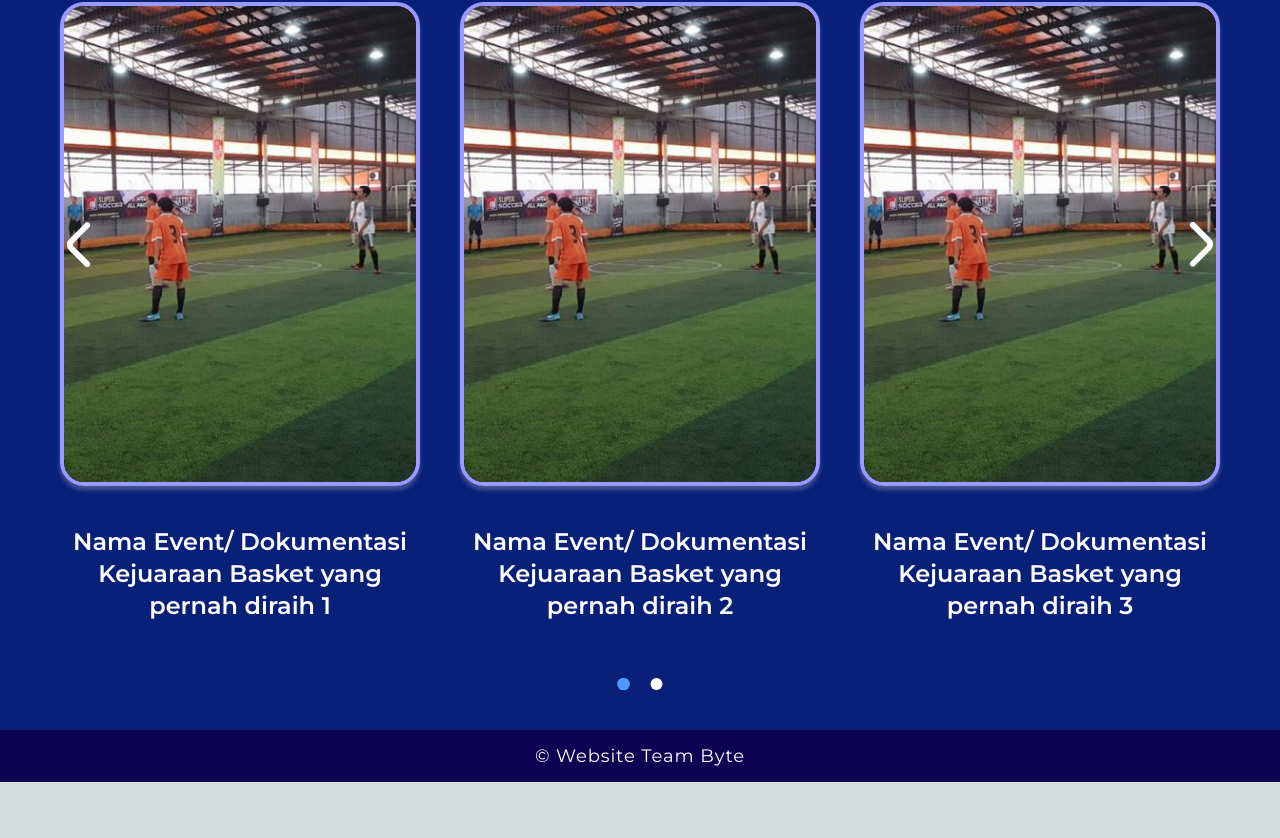
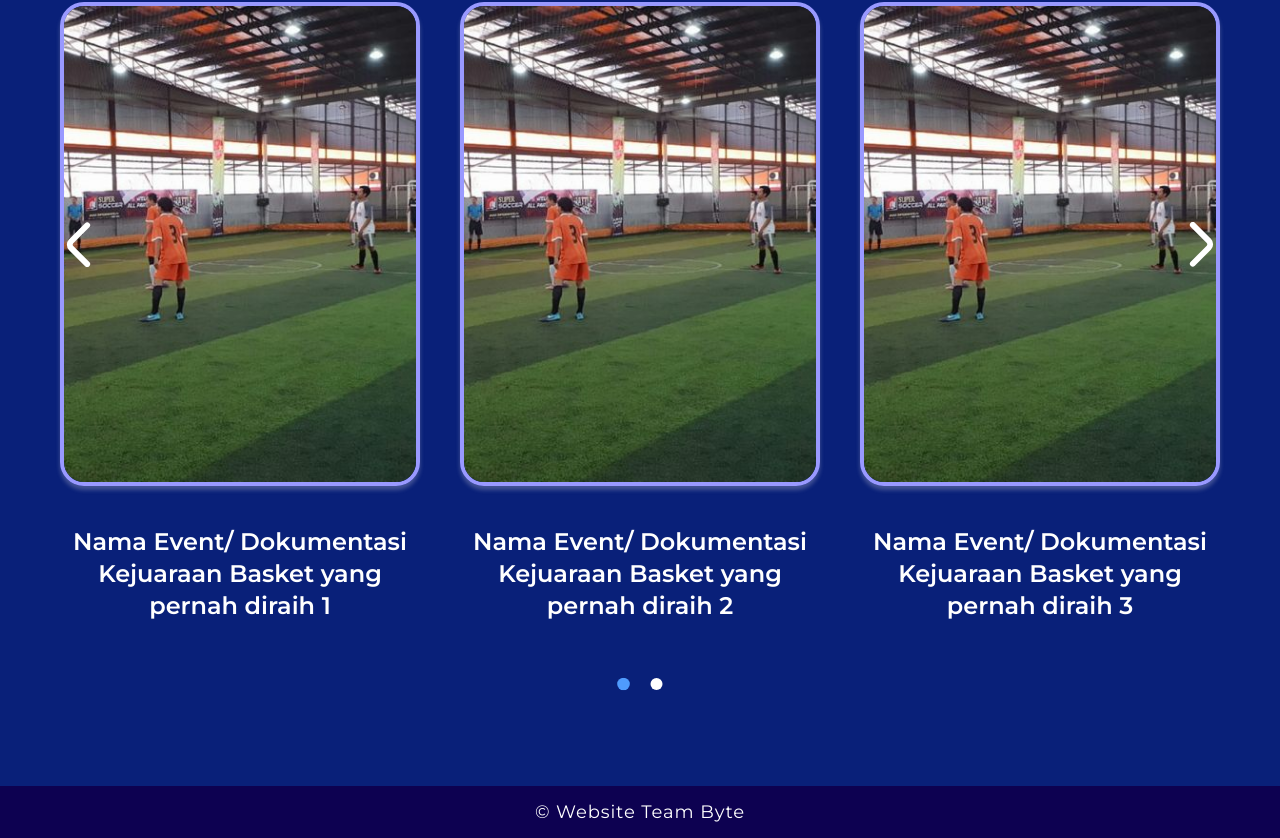
Before and after one commit to amaliap21/Web-Aksang, a Next.js app: page /cup/basket in a window 1280 px wide. Shown: the part 2404-3242 px from the top of the page. Before the commit the page ends 3186 px from the top, so only its background shows below. Built offline with nearby package versions, Linux system fonts and the light colour scheme.

Commit message:
feat(documentation-pagination): Add padding bottom on mobile device

```diff
--- a/components/documentation-client.js
+++ b/components/documentation-client.js
@@ -76,7 +76,7 @@ const DocumentationClient = ({ documentationData }) => {
           <ChevronIcon className="stroke-white w-[20px] h-[20px] lg:w-[45px] lg:h-[45px]" />
         </button>
       </div>
-      <div className="flex w-full items-center justify-center pb-10">
+      <div className="flex w-full items-center justify-center pb-10 lg:pb-24">
         {/* Display pagination component */}
         <Pagination
           numberPage={numberPage}
```
